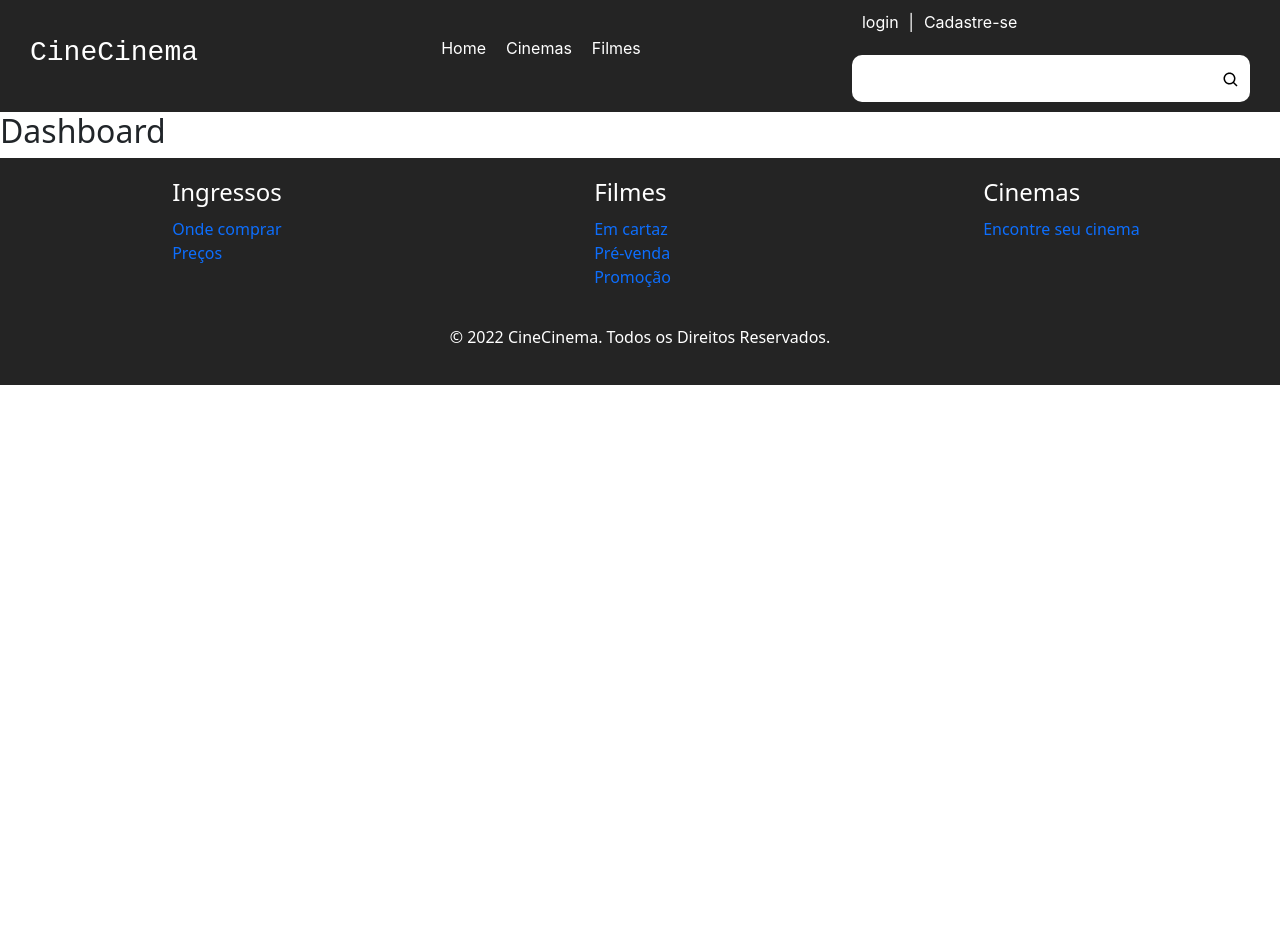
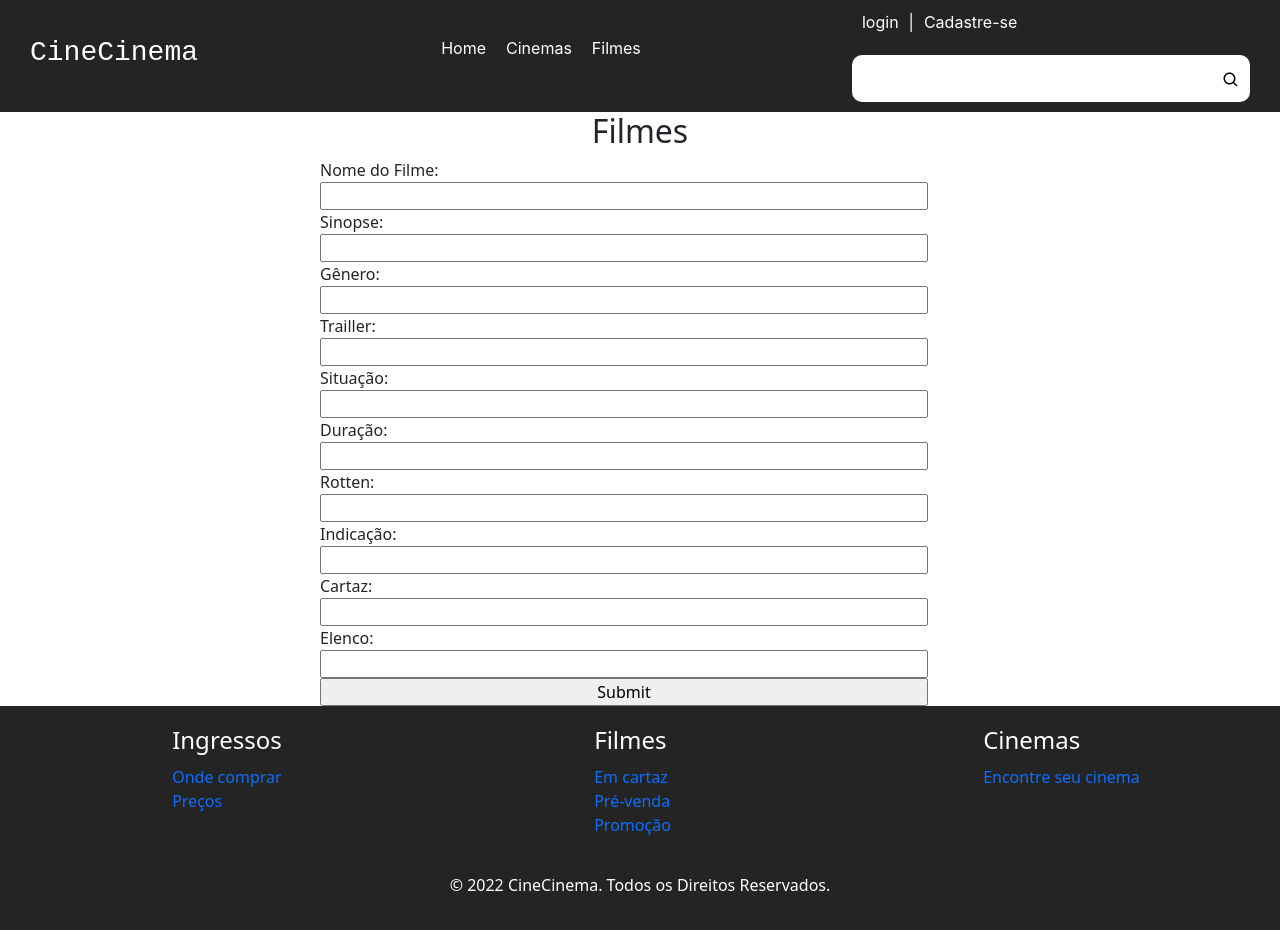
Before and after one commit to fdscamilla/Cinecinema, a React (Vite) app in the folder vite-project/: page /Dashboard in a window 1280 px wide. Shown: the top 930 px of the page. Before the commit the page ends 800 px from the top, so only its background shows below. Built offline with nearby package versions, Linux system fonts and the light colour scheme; a web font is replaced by a local one.

Commit message:
adicionando dashboard

```diff
--- a/vite-project/pages/Dashboard.jsx
+++ b/vite-project/pages/Dashboard.jsx
@@ -1,6 +1,10 @@
+import Formulario from "../src/components/form-filmes";
+
 function Dashboard(props){
   return (
-    <h2>Dashboard</h2>
+    <>
+      <Formulario />
+    </>
   )
 }
 
--- /dev/null
+++ b/vite-project/src/components/Form-filmes/index.jsx
@@ -0,0 +1,37 @@
+import EstiloMenu from "./style";
+
+function Formulario(props){
+  return(
+    <EstiloMenu>
+      <h2>Filmes</h2>
+      <form>
+        <label for="fname">Nome do Filme:</label><br></br>
+        <input type="text" id="filme" name="filme" value={props.filme}/>
+        <label for="lname">Sinopse:</label><br></br>
+        <input type="text" id="sinopse" name="sinopse" value={props.sinopse}/>
+        <label for="lname">Gênero:</label><br></br>
+        <input type="text" id="genero" name="genero" value={props.genero}/>
+        <label for="lname">Trailler:</label><br></br>
+        <input type="text" id="trailler" name="trailler" value={props.trailler}/>
+        <label for="lname">Situação:</label><br></br>
+        <input type="text" id="situacao" name="situacao" value={props.situacao}/>
+        <label for="lname">Duração:</label><br></br>
+        <input type="text" id="duracao" name="duracao" value={props.duracao}/>
+        <label for="lname">Rotten:</label><br></br>
+        <input type="text" id="rotten" name="rotten" value={props.rotten}/>
+        <label for="lname">Indicação:</label><br></br>
+        <input type="text" id="indicacao" name="indicacao" value={props.indicacao}/>
+        <label for="lname">Cartaz:</label><br></br>
+        <input type="text" id="cartaz" name="cartaz" value={props.cartaz}/>
+        <label for="lname">Elenco:</label><br></br>
+        <input type="text" id="elenco" name="elenco" value={props.elenco}/>
+        <input type="submit" value="Submit" />
+      </form>
+
+
+
+    </EstiloMenu>
+  )
+}
+
+export default Formulario;
--- /dev/null
+++ b/vite-project/src/components/Form-filmes/style.js
@@ -0,0 +1,18 @@
+import styled from 'styled-components';
+
+const EstiloMenu = styled.div`
+  width: 100%;
+  text-align: center;
+  form{
+    width: 50%;
+    margin: 0 auto;
+    text-align: left;
+    input{
+      width: 95%;
+    }
+  }
+
+
+`;
+
+export default EstiloMenu;
```
Also changed, not shown: vite-project/src/components/form/index.jsx (deleted, +0 -26 lines), vite-project/src/components/form/index.js (deleted).
